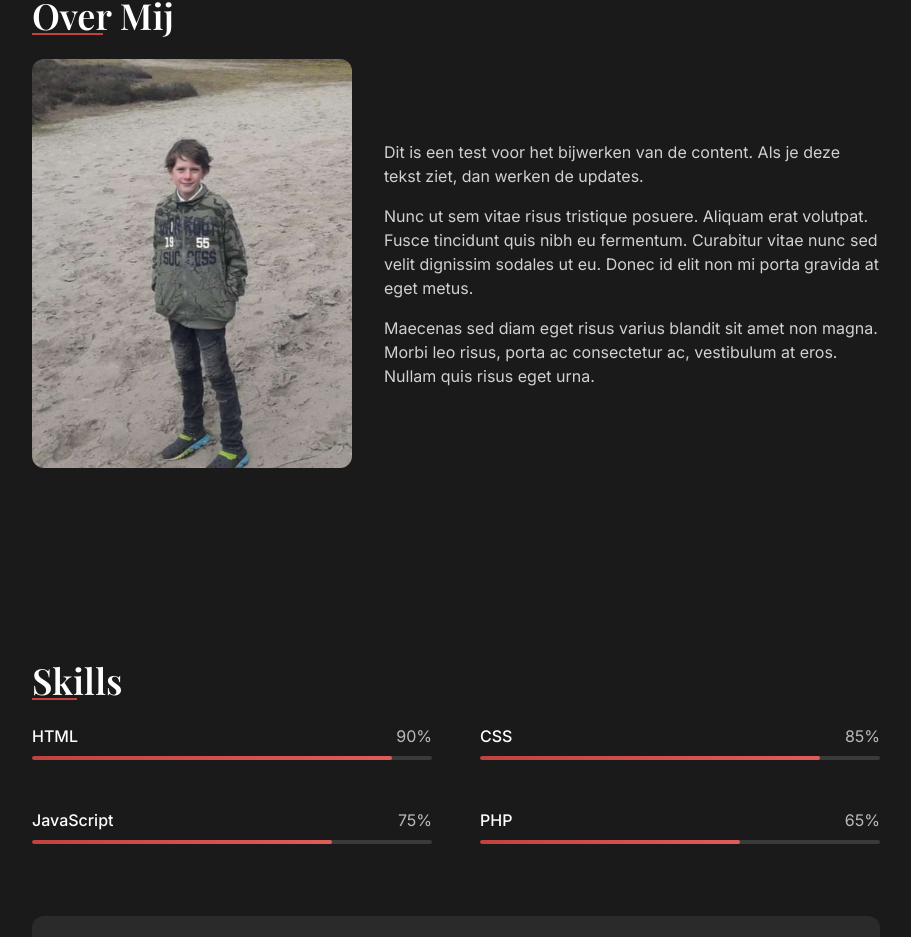
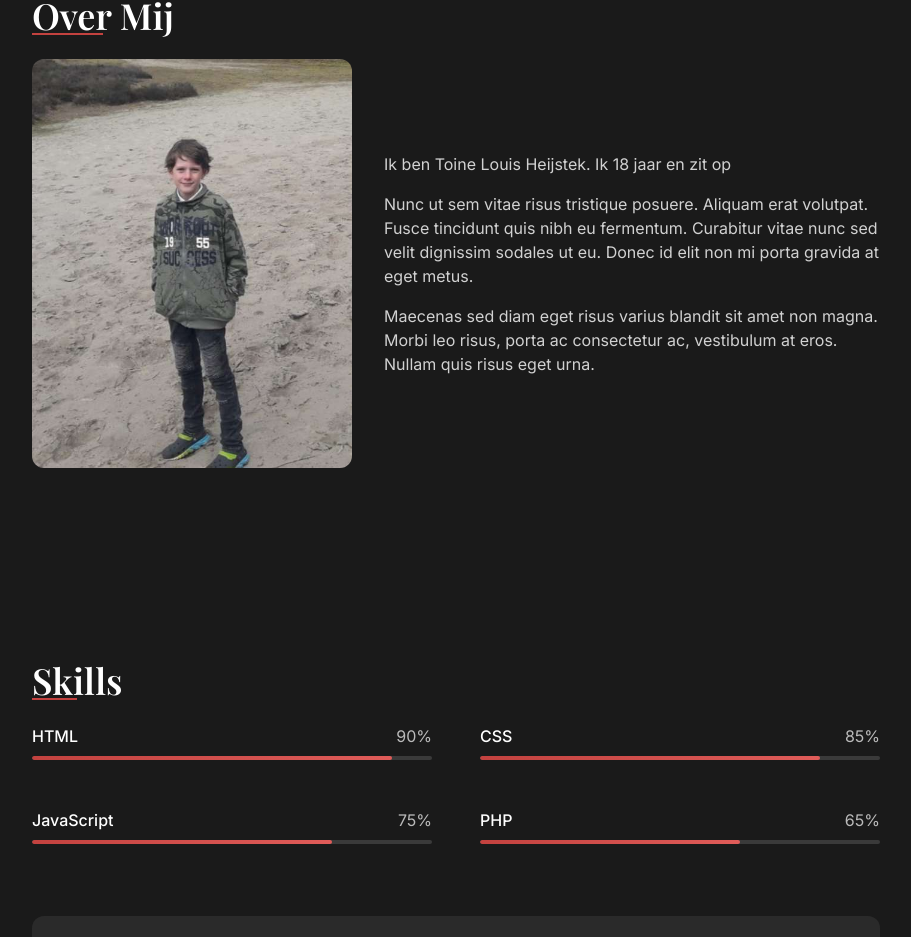
Before and after one commit to 100184/toine-portfolio-animate, a React (Vite) app: page / in a window 1280 px wide. Shown: the part 901-1838 px from the top of the page, without its empty margins (184-1095 px from the left). Built offline with nearby package versions, Linux system fonts and the light colour scheme.

Commit message:
Update AboutSection.tsx

```diff
--- a/src/components/About/AboutSection.tsx
+++ b/src/components/About/AboutSection.tsx
@@ -35,7 +35,7 @@ const AboutSection: React.FC = () => {
         <div className="md:col-span-3 flex flex-col justify-center">
           <div className="prose prose-invert max-w-none">
             <p className="text-white/80 mb-4">
-              Dit is een test voor het bijwerken van de content. Als je deze tekst ziet, dan werken de updates.
+             Ik ben Toine Louis Heijstek. Ik 18 jaar en zit op
             </p>
             <p className="text-white/80 mb-4">
               Nunc ut sem vitae risus tristique posuere. Aliquam erat volutpat. Fusce tincidunt quis nibh eu fermentum. Curabitur vitae nunc sed velit dignissim sodales ut eu. Donec id elit non mi porta gravida at eget metus.
```
